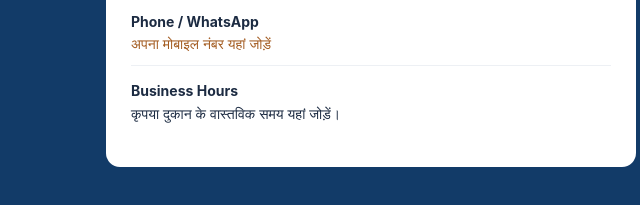
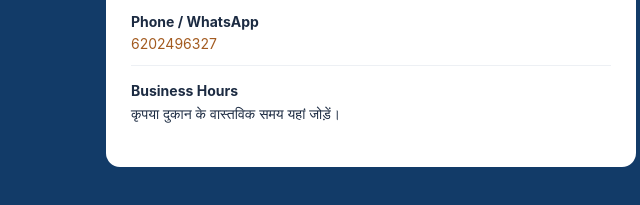
Before and after one commit to rahulkumarchaupal123-oss/rahul-cyber-cafe, a plain HTML site: page index.html in a window 1280 px wide. Shown: the part 2516-2721 px from the top of the page, 564-1204 px from the left. Drawn offline with Linux system fonts and the light colour scheme.

Commit message:
Update index.html

```diff
--- a/index.html
+++ b/index.html
@@ -32,7 +32,7 @@
 </div></section>
 <section id="printing" class="print-section"><div class="wrap print-grid"><div><p class="eyebrow">DOCUMENT PRINTING</p><h2>Print your documents<br>without the hassle.</h2><p>हमारी दुकान पर PDF और image documents की Black & White तथा Colour printing उपलब्ध है। QR-based online print ordering सुविधा विकसित की जा रही है।</p><ul><li>PDF / JPG / PNG print support</li><li>Black & White और Colour options</li><li>Single-side printing</li><li>प्रिंट से पहले कीमत की जानकारी</li></ul><p class="notice">ऑनलाइन QR Print Portal अभी सक्रिय नहीं है। कृपया चालू होने से पहले इस सेक्शन को live order link से न जोड़ें।</p></div><div class="print-box"><div class="paper"><div class="paper-logo">RC</div><div class="paper-lines"></div><div class="paper-lines small"></div><div class="paper-grid"></div><div class="paper-lines"></div><div class="paper-lines small"></div></div><div class="print-caption">DOCUMENT PRINTING<br><small>Black & White · Colour</small></div></div></div></section>
 <section id="about" class="section wrap about"><div><p class="eyebrow">ABOUT RAHUL CYBER CAFE</p><h2>आपके शहर में डिजिटल सहायता</h2></div><div><p>Rahul Cyber Cafe, Madhubani, Bihar में ऑनलाइन सेवाओं और डॉक्यूमेंट संबंधी जरूरतों के लिए स्थानीय सहायता केंद्र है। हमारा उद्देश्य प्रक्रियाओं को समझने, फॉर्म भरने और दस्तावेज तैयार करने में ग्राहकों की मदद करना है।</p><p class="small">हम सरकारी विभाग या बैंक नहीं हैं। किसी भी आवेदन की स्वीकृति संबंधित विभाग/संस्था के निर्णय पर निर्भर करती है।</p></div></section>
-<section id="contact" class="contact"><div class="wrap contact-grid"><div><p class="eyebrow">GET IN TOUCH</p><h2>हमसे संपर्क करें</h2><p>सेवा की उपलब्धता, आवश्यक दस्तावेज और शुल्क की जानकारी के लिए दुकान से संपर्क करें।</p></div><div class="contact-card"><p><b>Business</b><br>Rahul Cyber Cafe</p><p><b>Location</b><br>Madhubani, Bihar, India</p><p><b>Phone / WhatsApp</b><br><span class="placeholder">अपना मोबाइल नंबर यहां जोड़ें</span></p><p><b>Business Hours</b><br>कृपया दुकान के वास्तविक समय यहां जोड़ें।</p></div></div></section>
+<section id="contact" class="contact"><div class="wrap contact-grid"><div><p class="eyebrow">GET IN TOUCH</p><h2>हमसे संपर्क करें</h2><p>सेवा की उपलब्धता, आवश्यक दस्तावेज और शुल्क की जानकारी के लिए दुकान से संपर्क करें।</p></div><div class="contact-card"><p><b>Business</b><br>Rahul Cyber Cafe</p><p><b>Location</b><br>Madhubani, Bihar, India</p><p><b>Phone / WhatsApp</b><br><span class="placeholder">6202496327</span></p><p><b>Business Hours</b><br>कृपया दुकान के वास्तविक समय यहां जोड़ें।</p></div></div></section>
 </main>
 <footer><div class="wrap foot"><span>© <span id="year"></span> Rahul Cyber Cafe</span><span><a href="privacy.html">Privacy Policy</a> · <a href="terms.html">Terms</a> · <a href="refund.html">Refund Policy</a></span></div></footer>
 <script>document.getElementById('year').textContent=new Date().getFullYear()</script>
```
